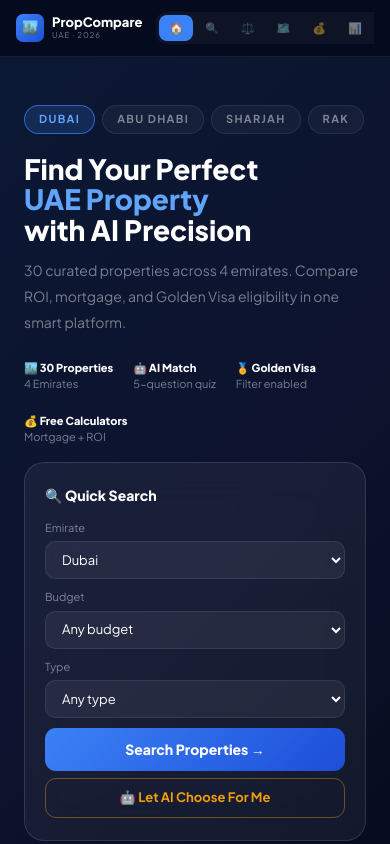
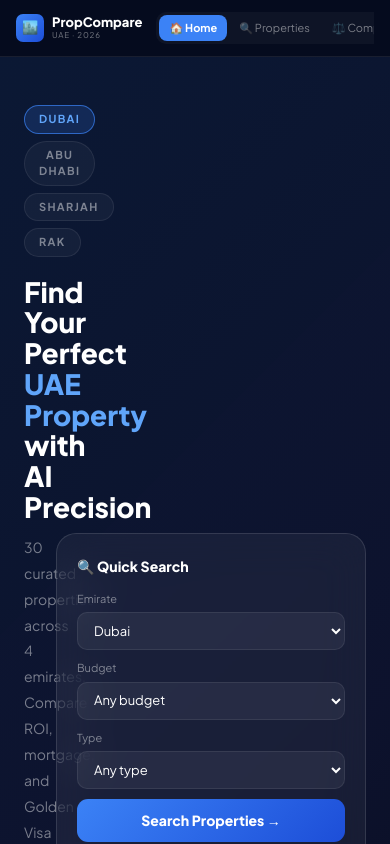
Before and after one commit to salmanyounger/dubairovers, a Next.js app: page /properties in a window 390 px wide. Shown: the top 844 px of the page. Built offline with nearby package versions, Linux system fonts and the light colour scheme.

Commit message:
properties mobile fix - invest and map tabs

```diff
--- a/app/properties/page.js
+++ b/app/properties/page.js
@@ -232,7 +232,7 @@ function InvestTab(){
   const cashFlow=price*netYld/100-monthly*12;
   return(
     <div style={{maxWidth:1100,margin:"0 auto",padding:"28px 24px"}}>
-      <div style={{display:"grid",gridTemplateColumns:"1fr 1fr",gap:20}}>
+      <div className="invest-grid" style={{display:"grid",gridTemplateColumns:"1fr 1fr",gap:20}}>
         <div style={{background:T.bg2,border:`1px solid ${T.border}`,borderRadius:16,padding:"20px 24px"}}>
           <div style={{fontSize:16,fontWeight:800,color:"#fff",marginBottom:18}}>🏦 Mortgage Calculator</div>
           {[[`Property Price: AED ${price.toLocaleString()}`,price,300000,15000000,50000,setPrice],
@@ -305,7 +305,7 @@ function MapTab({onOpen}){
   const filtered=em==="All"?ALL_PROPS:ALL_PROPS.filter(p=>p.emirate===em);
   const src=sel?`https://maps.google.com/maps?q=${encodeURIComponent(sel.mapQ||sel.area+" UAE")}&t=&z=15&ie=UTF8&iwloc=&output=embed`:em!=="All"?`https://maps.google.com/maps?q=${encodeURIComponent(em+" UAE")}&t=&z=11&ie=UTF8&iwloc=&output=embed`:"https://maps.google.com/maps?q=Dubai+UAE&t=&z=11&ie=UTF8&iwloc=&output=embed";
   return(
-    <div style={{display:"grid",gridTemplateColumns:"300px 1fr",height:"calc(100vh - 60px)"}}>
+    <div className="map-grid" style={{display:"grid",gridTemplateColumns:"300px 1fr",height:"calc(100vh - 60px)"}}>
       <div style={{overflowY:"auto",borderRight:`1px solid ${T.border}`,background:T.bg2}}>
         <div style={{padding:"10px 12px",borderBottom:`1px solid ${T.border}`,display:"flex",gap:5,flexWrap:"wrap"}}>
           {["All","Dubai","Abu Dhabi","Sharjah","RAK","Ajman"].map(e=>(
@@ -526,7 +526,7 @@ function HomeTab({onTabChange,onOpen}){
   return(
     <div>
       <div style={{background:"linear-gradient(135deg,rgba(59,130,246,0.1) 0%,rgba(99,102,241,0.07) 60%,transparent 100%)",borderBottom:`1px solid ${T.border}`,padding:"48px 24px 40px"}}>
-        <div className="prop-hero-grid" style={{maxWidth:1200,margin:"0 auto",display:"grid",gridTemplateColumns:"minmax(0,1fr) minmax(0,340px)",gap:32,alignItems:"center"}}>
+        <div style={{maxWidth:1200,margin:"0 auto",display:"grid",gridTemplateColumns:"minmax(0,1fr) minmax(0,340px)",gap:32,alignItems:"center"}}>
           <div>
             <div style={{display:"flex",gap:7,marginBottom:20,flexWrap:"wrap"}}>
               {[["DUBAI","Dubai"],["ABU DHABI","Abu Dhabi"],["SHARJAH","Sharjah"],["RAK","Ras Al Khaimah"]].map(([label,val])=>(
@@ -699,11 +699,14 @@ export default function PropComparePage(){
         @media(max-width:768px){
           .prop-hero-grid{grid-template-columns:1fr!important;gap:16px!important;}
           .prop-tabs{overflow-x:auto!important;-webkit-overflow-scrolling:touch!important;}
-          .prop-tabs button{white-space:nowrap!important;flex-shrink:0!important;padding:5px 7px!important;font-size:10px!important;}
-          .tab-label{display:none!important;}
+          .prop-tabs button{white-space:nowrap!important;flex-shrink:0!important;}
           select,input{max-width:100%!important;box-sizing:border-box!important;}
-          .prop-compare-table{overflow-x:auto!important;}
-          .prop-map-container{height:60vh!important;}
+
+          /* Investment tab — single column */
+          .invest-grid{grid-template-columns:1fr!important;gap:16px!important;}
+
+          /* Map tab — list on top, map below, both full width */
+          .map-grid{grid-template-columns:1fr!important;grid-template-rows:auto 380px!important;height:auto!important;}
         }
 
           *{box-sizing:border-box}
@@ -728,7 +731,7 @@ export default function PropComparePage(){
               {TABS.map(t=>(
                 <button key={t.id} className="tb" onClick={()=>setTab(t.id)}
                   style={{padding:"5px 10px",borderRadius:8,border:"none",background:tab===t.id?"#3B82F6":"transparent",color:tab===t.id?"#fff":T.sub,fontSize:11,fontWeight:tab===t.id?700:400,cursor:"pointer",fontFamily:"inherit",whiteSpace:"nowrap",transition:"all 0.15s"}}>
-                  <span className="tab-icon">{t.icon}</span><span className="tab-label"> {t.label}</span>
+                  {t.icon} {t.label}
                 </button>
               ))}
             </div>
```
